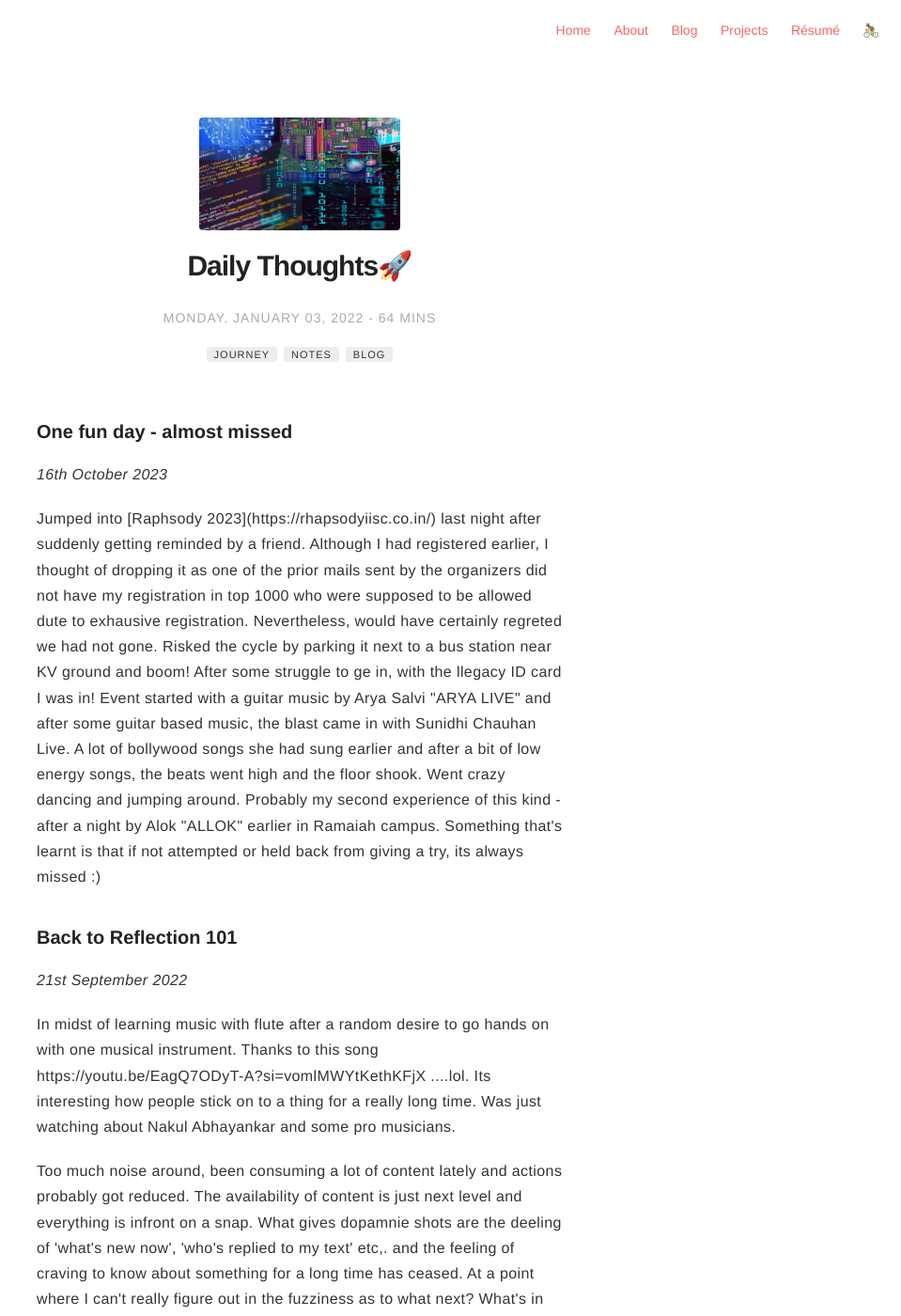
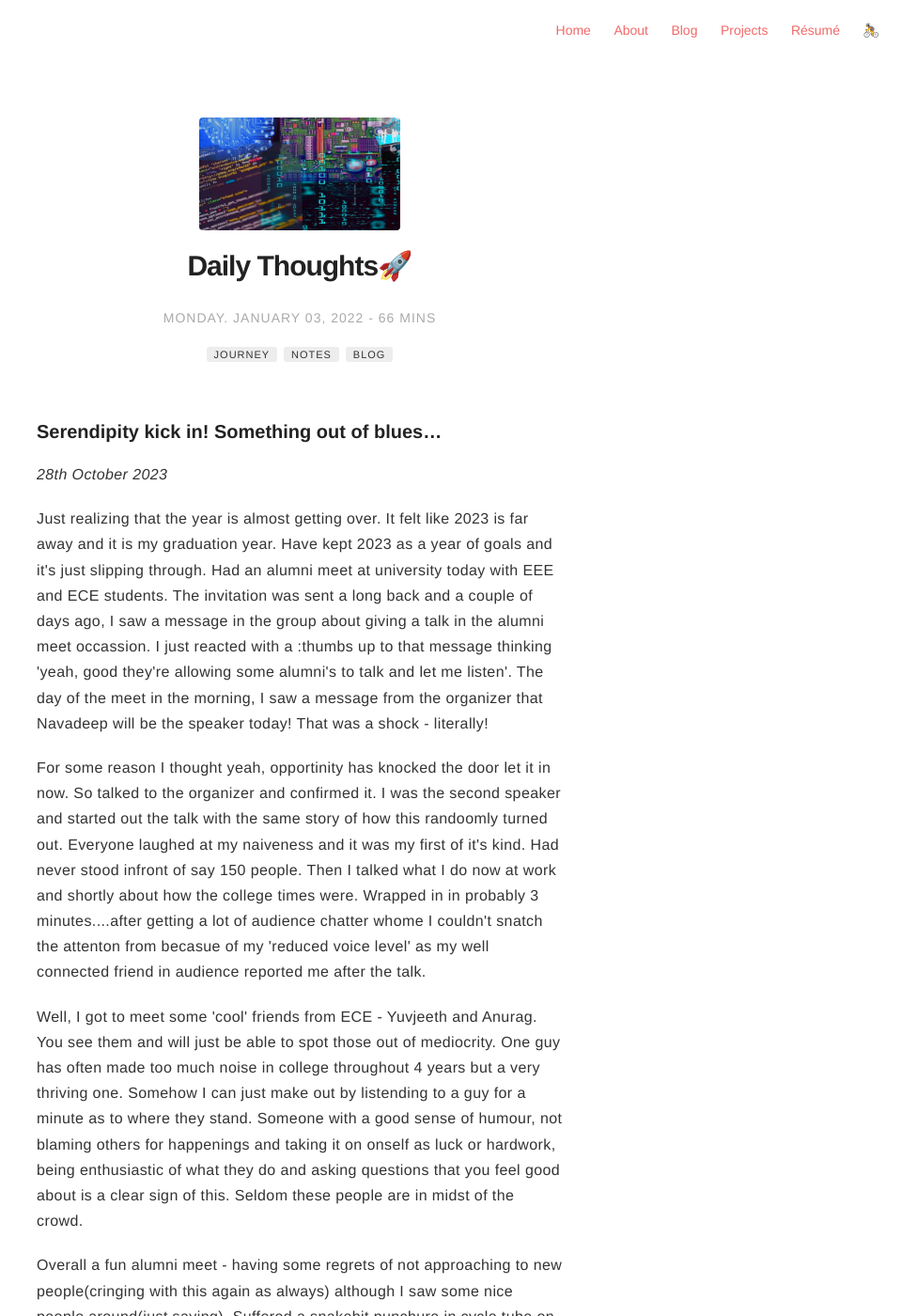
Before and after one commit to ngu25/ngu25.github.io, a Jekyll site: the page built from _posts/2022-01-03-my-daily-journey-blog3.markdown, in a window 1280 px wide and 1400 px high. Shown: the whole window at 94% size, without its empty margins (321-1280 px from the left). Built offline with Jekyll 4.4.1, drawn with Linux system fonts in a browser that asks for light colours; comment, search, counter and statistics services are not loaded; some of the changed text lies outside the part shown.

Commit message:
daily blog added

```diff
--- a/_posts/2022-01-03-my-daily-journey-blog3.markdown
+++ b/_posts/2022-01-03-my-daily-journey-blog3.markdown
@@ -12,17 +12,26 @@ category: blog
 author: navadeepganeshu
 description: Simply to self document and learn from experience. Closed space until you're really curious :)
 ---
+### Serendipity kick in! Something out of blues...
+<i>28th October 2023</i>
+<p>Just realizing that the year is almost getting over. It felt like 2023 is far away and it is my graduation year. Have kept 2023 as a year of goals and it's just slipping through. Had an alumni meet at university today with EEE and ECE students. The invitation was sent a long back and a couple of days ago, I saw a message in the group about giving a talk in the alumni meet occassion. I just reacted with a :thumbs up to that message thinking 'yeah, good they're allowing some alumni's to talk and let me listen'. The day of the meet in the morning, I saw a message from the organizer that Navadeep will be the speaker today! That was a shock - literally! </p>
+<p>For some reason I thought yeah, opportinity has knocked the door let it in now. So talked to the organizer and confirmed it. I was the second speaker and started out the talk with the same story of how this randoomly turned out. Everyone laughed at my naiveness and it was my first of it's kind. Had never stood infront of say 150 people. Then I talked what I do now at work and shortly about how the college times were. Wrapped in in probably 3 minutes....after getting a lot of audience chatter whome I couldn't snatch the attenton from becasue of my 'reduced voice level' as my well connected friend in audience reported me after the talk.</p>
+<p>Well, I got to meet some 'cool' friends from ECE - Yuvjeeth and Anurag. You see them and will just be able to spot those out of mediocrity. One guy has often made too much noise in college throughout 4 years but a very thriving one. Somehow I can just make out by listending to a  guy for a minute as to where they stand. Someone with a good sense of humour, not blaming others for happenings and taking it on onself as luck or hardwork, being enthusiastic of what they do and asking questions that you feel good about is a clear sign of this. Seldom these people are in midst of the crowd.</p>
+<p>Overall a fun alumni meet - having some regrets of not approaching to new people(cringing with this again as always) although I saw some nice people around(just saying). Suffered a snakebit punchure in cycle tube on my way back in Peenya and after some 40 minutes of fiddling around, fixed it and headed back. Ended the day watching 'Serendipity(2001)' movie which is a lovely one.</p>
+
+----
 ### One fun day - almost missed
 <i>16th October 2023</i>
 <p>Jumped into [Raphsody 2023](https://rhapsodyiisc.co.in/) last night after suddenly getting reminded by a friend. Although I had registered earlier, I thought of dropping it as one of the prior mails sent by the organizers did not have my registration in top 1000 who were supposed to be allowed dute to exhausive registration. Nevertheless, would have certainly regreted we had not gone. Risked the cycle by parking it next to a bus station near KV ground and boom! After some struggle to ge in, with the llegacy ID card I was in! Event started with a guitar music by Arya Salvi "ARYA LIVE" and after some guitar based music, the blast came in with Sunidhi Chauhan Live. A lot of bollywood songs she had sung earlier and after a bit of low energy songs, the beats went high and the floor shook. Went crazy dancing and jumping around. Probably my second experience of this kind - after a night by Alok "ALLOK" earlier in Ramaiah campus. Something that's learnt is that if not attempted or held back from giving a try, its always missed :)</p>
 
+----
 ### Back to Reflection 101
 <i>21st September 2022</i>
 <p>In midst of learning music with flute after a random desire to go hands on with one musical instrument. Thanks to this song https://youtu.be/EagQ7ODyT-A?si=vomlMWYtKethKFjX ....lol. Its interesting how people stick on to a thing for a really long time. Was just watching about Nakul Abhayankar and some pro musicians.</p>
 <p>Too much noise around, been consuming a lot of content lately and actions probably got reduced. The availability of content is just next level and everything is infront on a snap. What gives dopamnie shots are the deeling of 'what's new now', 'who's replied to my text' etc,. and the feeling of craving to know about something for a long time has ceased. At a point where I can't really figure out in the fuzziness as to what next? What's in long term with me and me. People present different ideas - a lot that its confusing to streamline and stick into one and trying everying in portions isn't seeming to be effective or I run of resources. If not it drains too much of power in thinking and managng those.</p>
 <p>Last few months have been a pretty stagnant in terms of technicallyy learning new things - can feel that change of moving out of college and buzz of constant learning. I am loving to stay in that flow but have been consuming a lot of content all about startups, money, music and life of people. One common trait is that it seems to be all long term. People in plan or without it end up big after doing something recurringly for a really prolonged amount of time. Just ended up watching this and punch line is here https://youtu.be/nGpir4oUfJI?si=YCW7GfiWLsumjEgi&t=1700 . Also read something interesting that momentum is all one needs and it is mass times velocity. Velocity is great to have but it without mass is quite not significant. Mass is something which can be built from practice, reading, trying out repeatedly or whatever by means of taking time.</p>
+
 ----
-
 ### Trying to do what my mind says not to do - Having no clue!
 <i>5th August 2023</i>
 <p>Never mind! who haven't heard this. Did I ever not mind after hearning never mind? Wasn't possible. Everyting that's said, I end up minding about it. Its what brain says - youre intentionally wired to do it. Just like "can you for 10 seconds close your eyes and not think about elephant?" Insane thing is the mind...haha</p>
```
